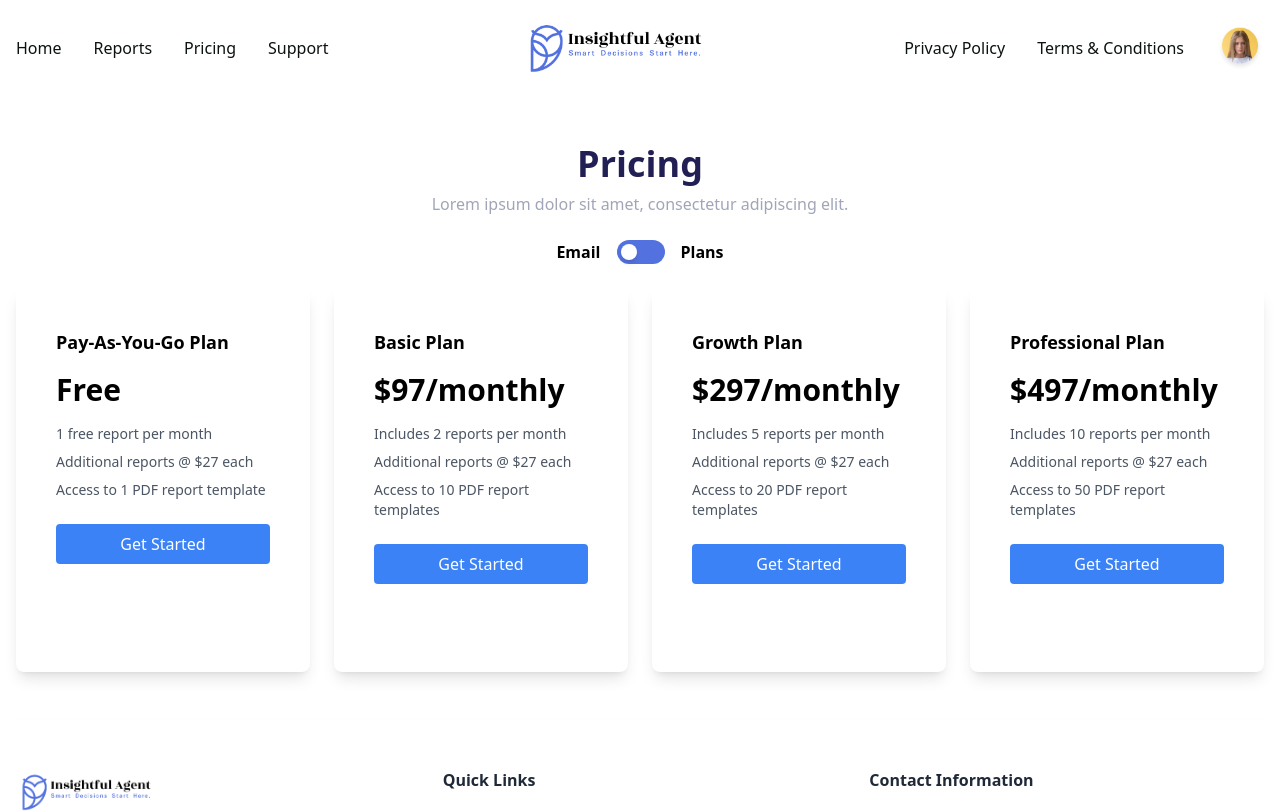
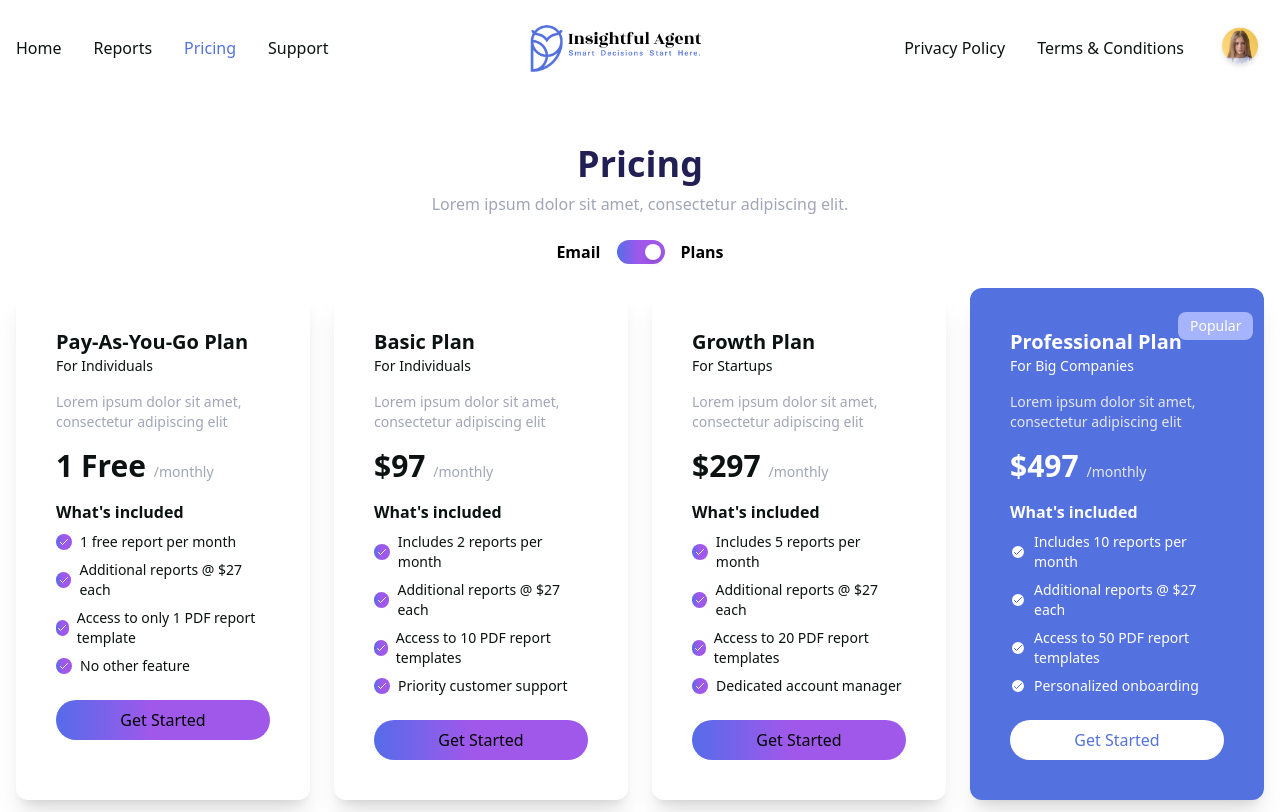
Before and after one commit to adil-16/InsightfulAgent, a React (Vite) app: page /pricing in a window 1280 px wide. Shown: the top 812 px of the page. Built offline with nearby package versions, Linux system fonts and the light colour scheme.

Commit message:
Pricing Page complete

```diff
--- a/src/components/Navbar/Navbar.jsx
+++ b/src/components/Navbar/Navbar.jsx
@@ -34,6 +34,8 @@ const Navbar = () => {
     setDropdownOpen((prev) => !prev);
   };
 
+  console.log(activeLink);
+
   return (
     <nav>
       <div className="container mx-auto px-4 py-4 flex justify-between items-center">
@@ -48,7 +50,7 @@ const Navbar = () => {
             to="/pricing"
             className={`text-custom-black hover:text-gray-500 ${
               activeLink === "/pricing"
-                ? "text-blue-800"
+                ? "text-custom-blue"
                 : "text-gray-900 hover:bg-gray-100 md:hover:bg-transparent md:hover:text-blue-700"
             }`}
           >
--- a/src/pages/Pricing/Pricing.jsx
+++ b/src/pages/Pricing/Pricing.jsx
@@ -1,11 +1,16 @@
 import React, { useState } from "react";
+import pricingData from "../../utils/pricingData.json";
 
 const Pricing = () => {
-  const [isEmail, setIsEmail] = useState(true);
+  const [isEmail, setIsEmail] = useState(false);
 
   const toggleSwitch = () => {
     setIsEmail((prev) => !prev);
   };
+
+  const planData = pricingData.planData;
+  const emailPlanData = pricingData.emailPlanData;
+
   return (
     <div className="container mx-auto px-4 py-12">
       <h1 className="text-4xl font-bold text-custom-secondary text-center mb-2">
@@ -27,7 +32,7 @@ const Pricing = () => {
           readOnly
         />
         <div className="relative" onClick={toggleSwitch}>
-          <span className="toggle-label bg-custom-blue w-12 h-6 rounded-full flex items-center p-1 cursor-pointer">
+          <span className="toggle-label bg-custom-gradient w-12 h-6 rounded-full flex items-center p-1 cursor-pointer">
             <span
               className={`bg-white w-4 h-4 rounded-full shadow-md transition-transform transform ${
                 isEmail ? "translate-x-0" : "translate-x-6"
@@ -40,55 +45,105 @@ const Pricing = () => {
         </label>
       </div>
 
-      <div className="grid md:grid-cols-4 gap-6">
-        {[
-          {
-            title: "Pay-As-You-Go Plan",
-            price: "Free",
-            features: [
-              "1 free report per month",
-              "Additional reports @ $27 each",
-              "Access to 1 PDF report template",
-            ],
-          },
-          {
-            title: "Basic Plan",
-            price: "$97/monthly",
-            features: [
-              "Includes 2 reports per month",
-              "Additional reports @ $27 each",
-              "Access to 10 PDF report templates",
-            ],
-          },
-          {
-            title: "Growth Plan",
-            price: "$297/monthly",
-            features: [
-              "Includes 5 reports per month",
-              "Additional reports @ $27 each",
-              "Access to 20 PDF report templates",
-            ],
-          },
-          {
-            title: "Professional Plan",
-            price: "$497/monthly",
-            features: [
-              "Includes 10 reports per month",
-              "Additional reports @ $27 each",
-              "Access to 50 PDF report templates",
-            ],
-          },
-        ].map((plan, idx) => (
-          <div key={idx} className="bg-white shadow-lg h-96 p-10 rounded-lg">
-            <h2 className="text-lg font-bold">{plan.title}</h2>
-            <p className="text-3xl font-bold my-4">{plan.price}</p>
-            <ul className="text-sm text-gray-600 space-y-2 mb-6">
+      <div
+        className={`grid ${
+          isEmail ? "grid-cols-3" : "md:grid-cols-4"
+        } gap-6 mx-auto`}
+      >
+        {(isEmail ? emailPlanData : planData).map((plan, idx) => (
+          <div
+            key={idx}
+            className={`${plan.bgClass} shadow-xl h-auto p-10 rounded-xl relative`}
+          >
+            {plan.isProfessional || plan.isPopular ? (
+              <div
+                className={`absolute ${
+                  plan?.isProfessional ? "top-6 left-52" : "top-6 left-64"
+                } bg-indigo-300 text-sm text-white px-3 py-1 rounded-lg`}
+              >
+                {plan.isProfessional || plan.isPopular ? "Popular" : ""}
+              </div>
+            ) : null}
+            <h2 className={`text-xl font-bold ${plan.textClass}`}>
+              {plan.title}
+            </h2>
+            <p className={`text-sm mb-4 ${plan.textClass}`}>{plan.subtitle}</p>
+            <p
+              className={`text-sm mb-4 ${
+                plan?.isProfessional || plan?.isPopular
+                  ? "text-gray-200"
+                  : "text-custom-gray"
+              }`}
+            >
+              {plan.description}
+            </p>
+            <p className={`text-3xl font-bold my-4 ${plan.textClass}`}>
+              {plan.price}{" "}
+              <span
+                className={`text-sm font-normal ${
+                  plan?.isProfessional || plan?.isPopular
+                    ? "text-gray-200"
+                    : "text-custom-gray"
+                }`}
+              >
+                {plan.priceSuffix}
+              </span>
+            </p>
+            <p
+              className={`text-md ${
+                plan?.isProfessional || plan?.isPopular
+                  ? "text-white"
+                  : "text-custom-black"
+              } font-semibold mb-2`}
+            >
+              What's included
+            </p>
+            <ul className={`text-sm space-y-2 mb-6 ${plan.textClass}`}>
               {plan.features.map((feature, idx) => (
-                <li key={idx}>{feature}</li>
+                <li key={idx} className="flex items-center">
+                  {plan.isProfessional || plan.isPopular ? (
+                    <span className="w-4 h-4 bg-white text-custom-blue border-2 border-custom-blue rounded-full flex items-center justify-center mr-2">
+                      <svg
+                        className="w-3 h-3"
+                        fill="none"
+                        stroke="currentColor"
+                        strokeWidth="2"
+                        viewBox="0 0 24 24"
+                        xmlns="http://www.w3.org/2000/svg"
+                      >
+                        <path
+                          strokeLinecap="round"
+                          strokeLinejoin="round"
+                          d="M5 13l4 4L19 7"
+                        ></path>
+                      </svg>
+                    </span>
+                  ) : (
+                    <span className="w-4 h-4 bg-custom-gradient text-white rounded-full flex items-center justify-center mr-2">
+                      <svg
+                        className="w-3 h-3"
+                        fill="none"
+                        stroke="currentColor"
+                        strokeWidth="2"
+                        viewBox="0 0 24 24"
+                        xmlns="http://www.w3.org/2000/svg"
+                      >
+                        <path
+                          strokeLinecap="round"
+                          strokeLinejoin="round"
+                          d="M5 13l4 4L19 7"
+                        ></path>
+                      </svg>
+                    </span>
+                  )}
+                  {feature}
+                </li>
               ))}
             </ul>
-            <button className="w-full py-2 bg-blue-500 text-white rounded hover:bg-blue-600">
-              Get Started
+            <button
+              className={`w-full py-2 rounded-full ${plan.buttonClass} hover:opacity-90`}
+            >
+              {plan.buttonText}
             </button>
           </div>
         ))}
--- /dev/null
+++ b/src/utils/pricingData.json
@@ -0,0 +1,126 @@
+{
+  "planData": [
+    {
+      "title": "Pay-As-You-Go Plan",
+      "subtitle": "For Individuals",
+      "description": "Lorem ipsum dolor sit amet, consectetur adipiscing elit",
+      "price": "1 Free",
+      "priceSuffix": "/monthly",
+      "features": [
+        "1 free report per month",
+        "Additional reports @ $27 each",
+        "Access to only 1 PDF report template",
+        "No other feature"
+      ],
+      "buttonText": "Get Started",
+      "bgClass": "bg-white",
+      "textClass": "text-custom-black",
+      "buttonClass": "bg-custom-gradient"
+    },
+    {
+      "title": "Basic Plan",
+      "subtitle": "For Individuals",
+      "description": "Lorem ipsum dolor sit amet, consectetur adipiscing elit",
+      "price": "$97",
+      "priceSuffix": "/monthly",
+      "features": [
+        "Includes 2 reports per month",
+        "Additional reports @ $27 each",
+        "Access to 10 PDF report templates",
+        "Priority customer support"
+      ],
+      "buttonText": "Get Started",
+      "bgClass": "bg-white",
+      "textClass": "text-custom-black",
+      "buttonClass": "bg-custom-gradient"
+    },
+    {
+      "title": "Growth Plan",
+      "subtitle": "For Startups",
+      "description": "Lorem ipsum dolor sit amet, consectetur adipiscing elit",
+      "price": "$297",
+      "priceSuffix": "/monthly",
+      "features": [
+        "Includes 5 reports per month",
+        "Additional reports @ $27 each",
+        "Access to 20 PDF report templates",
+        "Dedicated account manager"
+      ],
+      "buttonText": "Get Started",
+      "bgClass": "bg-white",
+      "textClass": "text-custom-black",
+      "buttonClass": "bg-custom-gradient"
+    },
+    {
+      "title": "Professional Plan",
+      "subtitle": "For Big Companies",
+      "description": "Lorem ipsum dolor sit amet, consectetur adipiscing elit",
+      "price": "$497",
+      "priceSuffix": "/monthly",
+      "features": [
+        "Includes 10 reports per month",
+        "Additional reports @ $27 each",
+        "Access to 50 PDF report templates",
+        "Personalized onboarding"
+      ],
+      "buttonText": "Get Started",
+      "bgClass": "bg-custom-blue",
+      "textClass": "text-white",
+      "buttonClass": "bg-white text-custom-blue",
+      "isProfessional": true
+    }
+  ],
+  "emailPlanData": [
+    {
+      "title": "Basic Email Plan",
+      "subtitle": "For Individuals",
+      "description": "Lorem ipsum dolor sit amet, consectetur adipiscing elit",
+      "price": "$9",
+      "priceSuffix": "/monthly",
+      "features": [
+        "Monthly Market Update for a single city",
+        "Current market trends, average home prices, days on market,  inventory levels, sales volume, price per square foot ",
+        "Buyer and seller activity report for a single city ",
+        "Interest rate trends "
+      ],
+      "buttonText": "Get Started",
+      "bgClass": "bg-white",
+      "textClass": "text-custom-black",
+      "buttonClass": "bg-custom-gradient"
+    },
+    {
+      "title": "Premium Plan",
+      "subtitle": "For Growth",
+      "description": "Lorem ipsum dolor sit amet, consectetur adipiscing elit",
+      "price": "$29",
+      "priceSuffix": "/monthly",
+      "features": [
+        "All features of the PRO Plan",
+        "Reports for up to 5 cities",
+        "New construction and development reports, luxury market reports, market forecasts, competitor analysis, customizable reports and priority support"
+      ],
+      "buttonText": "Get Started",
+      "bgClass": "bg-custom-blue",
+      "textClass": "text-white",
+      "buttonClass": "bg-white text-custom-blue",
+      "isPopular": true
+    },
+    {
+      "title": "Professional Email Plan",
+      "subtitle": "For Startups",
+      "description": "Lorem ipsum dolor sit amet, consectetur adipiscing elit",
+      "price": "$19",
+      "priceSuffix": "/monthly",
+      "features": [
+        "All features of the Basic Plan like Monthly Market Update",
+        "Reports for up to 3 cities ",
+        "Neighborhood analysis, economic and demographic trends, housing affordability index",
+        "Dedicated account manager"
+      ],
+      "buttonText": "Get Started",
+      "bgClass": "bg-white",
+      "textClass": "text-custom-black",
+      "buttonClass": "bg-custom-gradient"
+    }
+  ]
+}
--- a/tailwind.config.js
+++ b/tailwind.config.js
@@ -15,7 +15,7 @@ export default {
         inter: ["Inter", "sans-serif"],
       },
       backgroundImage: {
-        "custom-gradient": "linear-gradient(180deg, #4A3AFF 0%, #221F55 100%)",
+        "custom-gradient": "linear-gradient(270deg, #A058EB 55%, #137DE7 140%)",
       },
     },
   },
```
Also changed, not shown: src/pages/LandingPage/LandingPage.jsx (+5 -5 lines).
